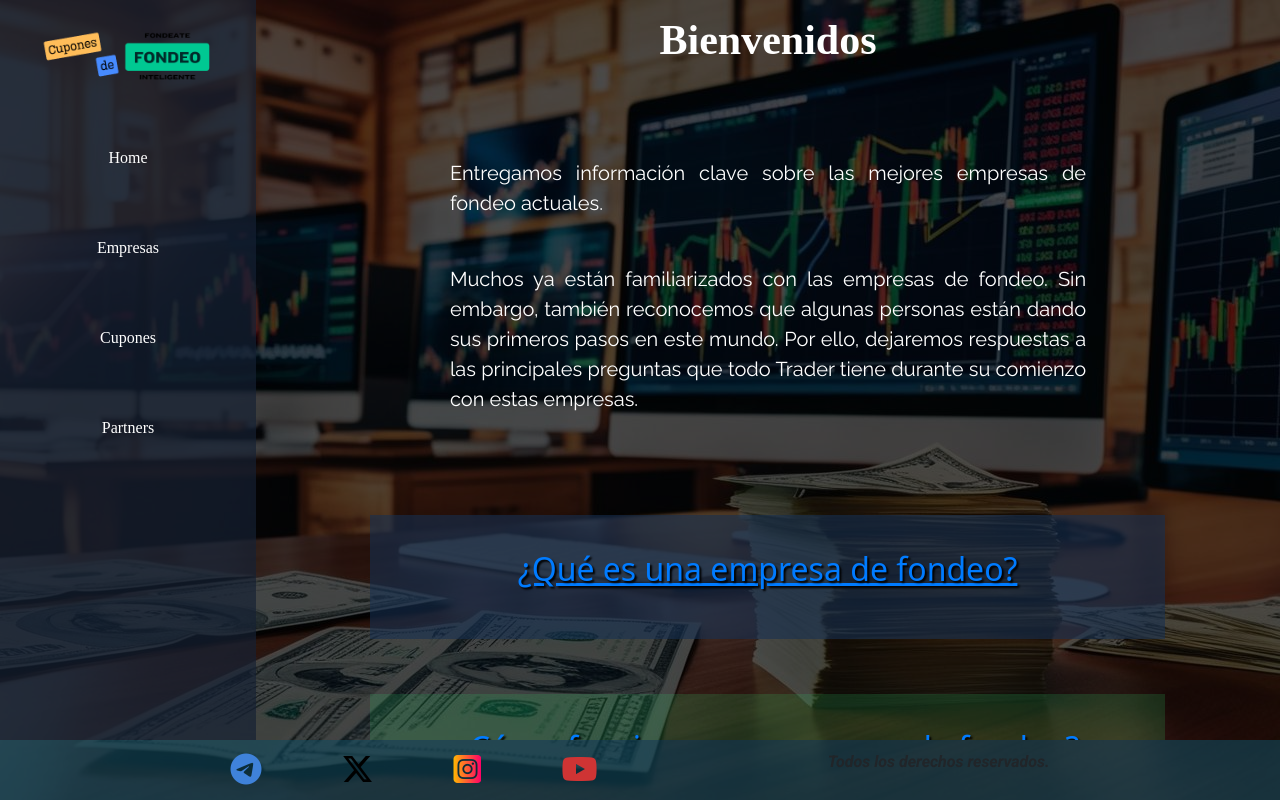
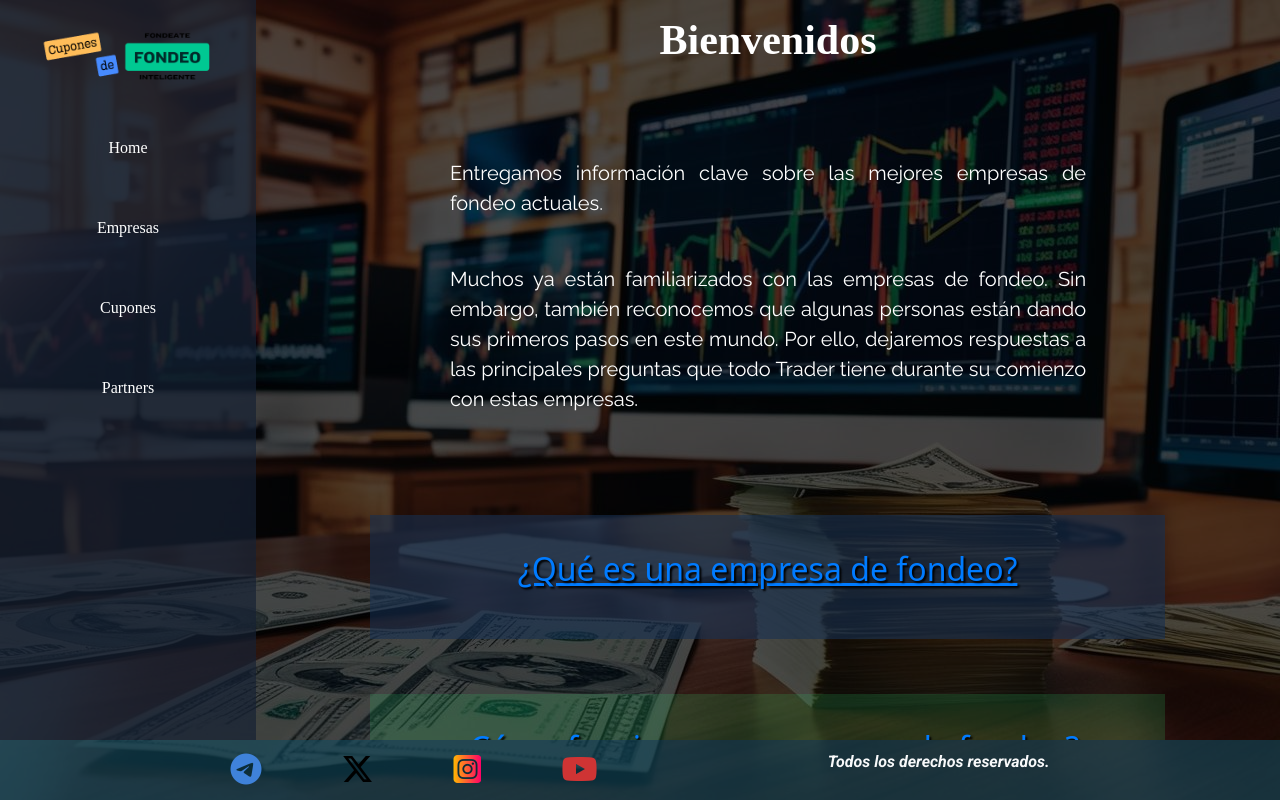
Before and after one commit to alfredosalgado/cuponfondeo, a plain HTML site: page index.html in a window 1280 px wide. Drawn offline with nearby package versions, Linux system fonts and the light colour scheme; a web font is replaced by a local one.

Commit message:
cambio gap y color texto en footer

```diff
--- a/assets/css/style.css
+++ b/assets/css/style.css
@@ -493,6 +493,7 @@ footer {
 
 .textfoot {
   font-style: italic;
+  color: #f8f9fa;
 }
 
 body {
@@ -588,7 +589,7 @@ body::before {
     flex-direction: column;
     justify-content: start;
     align-items: center;
-    gap: 40px;
+    gap: 30px;
   }
 
   article {
```
